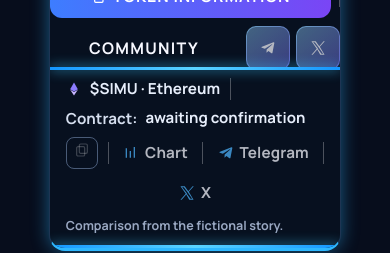
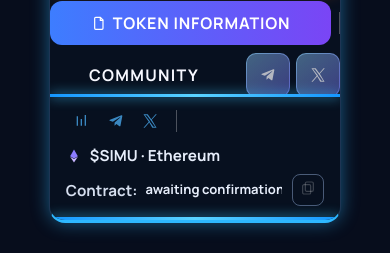
Before and after one commit to AAAA-web-deploy/SIMU, a React (Vite) app: page / in a window 390 px wide. Shown: the part 588-841 px from the top of the page. Built offline with nearby package versions, Linux system fonts and the light colour scheme.

Commit message:
Move the footer icons left and widen the contract field.

```diff
--- a/src/components/HomePage.tsx
+++ b/src/components/HomePage.tsx
@@ -107,9 +107,25 @@
       </div>
       <footer className="home-foot">
         <div className="home-foot-links">
+          <span className="foot-icons">
+            <ExternalControl href={token.chartUrl} className="meta-link foot-icon">
+              <ChartIcon />
+              <span className="sr-only">Chart</span>
+            </ExternalControl>
+            <ExternalControl href={token.telegramUrl} className="meta-link foot-icon">
+              <TelegramIcon />
+              <span className="sr-only">Telegram</span>
+            </ExternalControl>
+            <ExternalControl href={token.xUrl} className="meta-link foot-icon">
+              <XIcon />
+              <span className="sr-only">X</span>
+            </ExternalControl>
+          </span>
+          <span className="v-rule" aria-hidden="true" />
           <p>
             <EthIcon /> {ticker} · {token.chainName}
           </p>
+          <div className="foot-contract">
             <span className="v-rule" aria-hidden="true" />
             <p className="contract-line">
               <span className="contract-label">Contract:</span>
@@ -120,20 +136,8 @@
             <CopyButton canCopy={Boolean(address)} state={copyState} onCopy={onCopy} className="foot-copy">
               <span className="sr-only">Copy contract address</span>
             </CopyButton>
-          <span className="v-rule" aria-hidden="true" />
-          <ExternalControl href={token.chartUrl} className="meta-link">
-            <ChartIcon /> Chart
-          </ExternalControl>
-          <span className="v-rule" aria-hidden="true" />
-          <ExternalControl href={token.telegramUrl} className="meta-link">
-            <TelegramIcon /> Telegram
-          </ExternalControl>
-          <span className="v-rule" aria-hidden="true" />
-          <ExternalControl href={token.xUrl} className="meta-link">
-            <XIcon /> X
-          </ExternalControl>
           </div>
-        <p className="home-note">Comparison from the fictional story.</p>
+        </div>
       </footer>
     </div>
   );
--- a/src/styles.css
+++ b/src/styles.css
@@ -291,7 +291,7 @@
   display: flex;
   flex-wrap: wrap;
   align-items: center;
-  justify-content: space-between;
+  justify-content: flex-start;
   gap: 8px 16px;
   padding: 8px 16px 14px;
   color: #e7eefb;
@@ -325,10 +325,17 @@
   margin: 0;
 }
 
-.home-note {
-  color: #9aa8c2;
-  font-size: 0.78rem;
-  font-weight: 600;
+.foot-icons {
+  display: inline-flex;
+  align-items: center;
+  gap: 2px;
+}
+
+.foot-contract {
+  display: flex;
+  align-items: center;
+  gap: 10px;
+  margin-left: clamp(28px, 4vw, 72px);
 }
 
 .home-foot .contract-line {
@@ -350,7 +357,8 @@
 }
 
 .home-foot .contract-slot {
-  max-width: min(240px, 42vw);
+  width: min(420px, 34vw);
+  max-width: none;
 }
 
 .home-foot .meta-link,
@@ -359,6 +367,11 @@
   border: 0;
   background: transparent;
   padding: 0 4px;
+}
+
+.home-foot .foot-icon {
+  width: 32px;
+  padding: 0;
 }
 
 .home-foot .foot-copy {
@@ -1204,4 +1217,33 @@
   .meta-link {
     flex: 1 1 auto;
   }
+
+  .home-foot-links,
+  .foot-contract {
+    width: 100%;
+    min-width: 0;
+  }
+
+  .foot-contract {
+    margin-left: 0;
+  }
+
+  .foot-contract > .v-rule {
+    display: none;
+  }
+
+  .home-foot .foot-icon {
+    flex: none;
+  }
+
+  .home-foot .contract-line {
+    flex: 1 1 auto;
+    min-width: 0;
+  }
+
+  .home-foot .contract-slot {
+    width: auto;
+    flex: 1 1 auto;
+    min-width: 0;
+  }
 }
```
Lines whose indentation alone changed are shown as unchanged.
